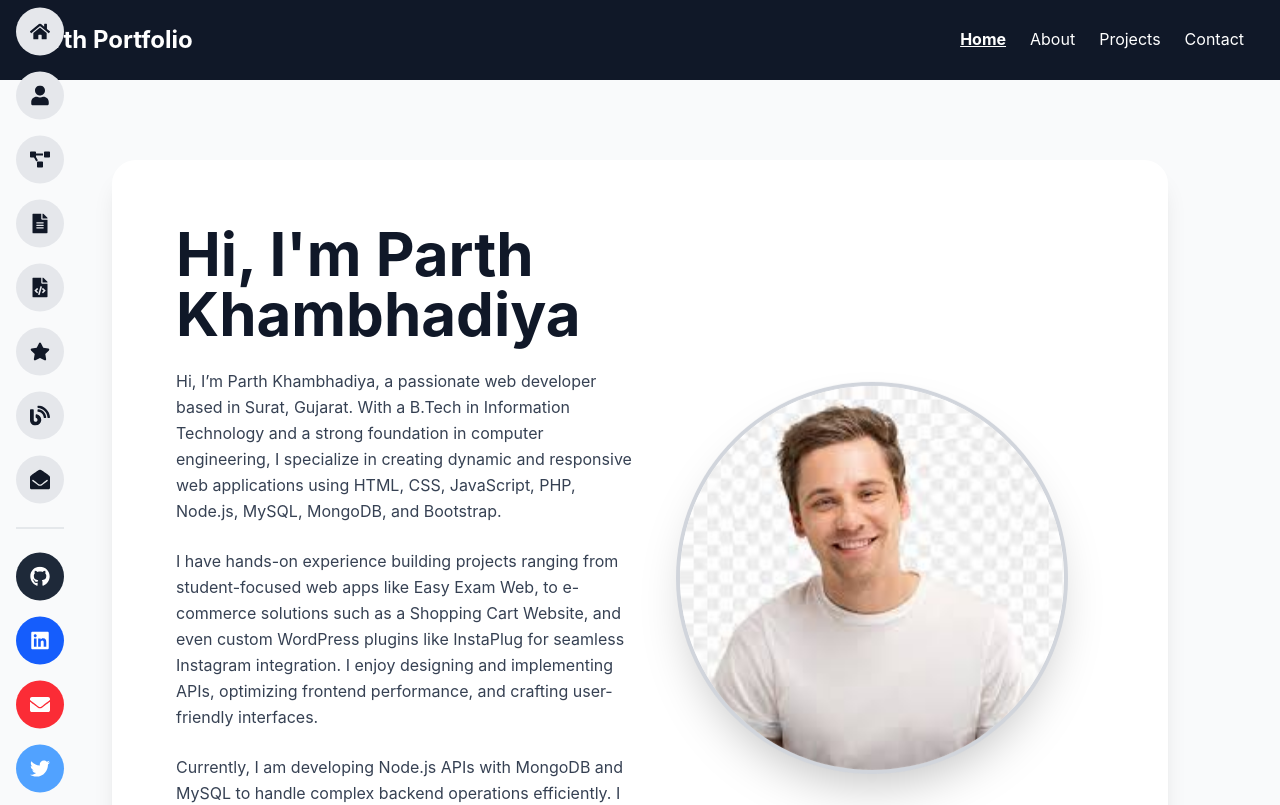
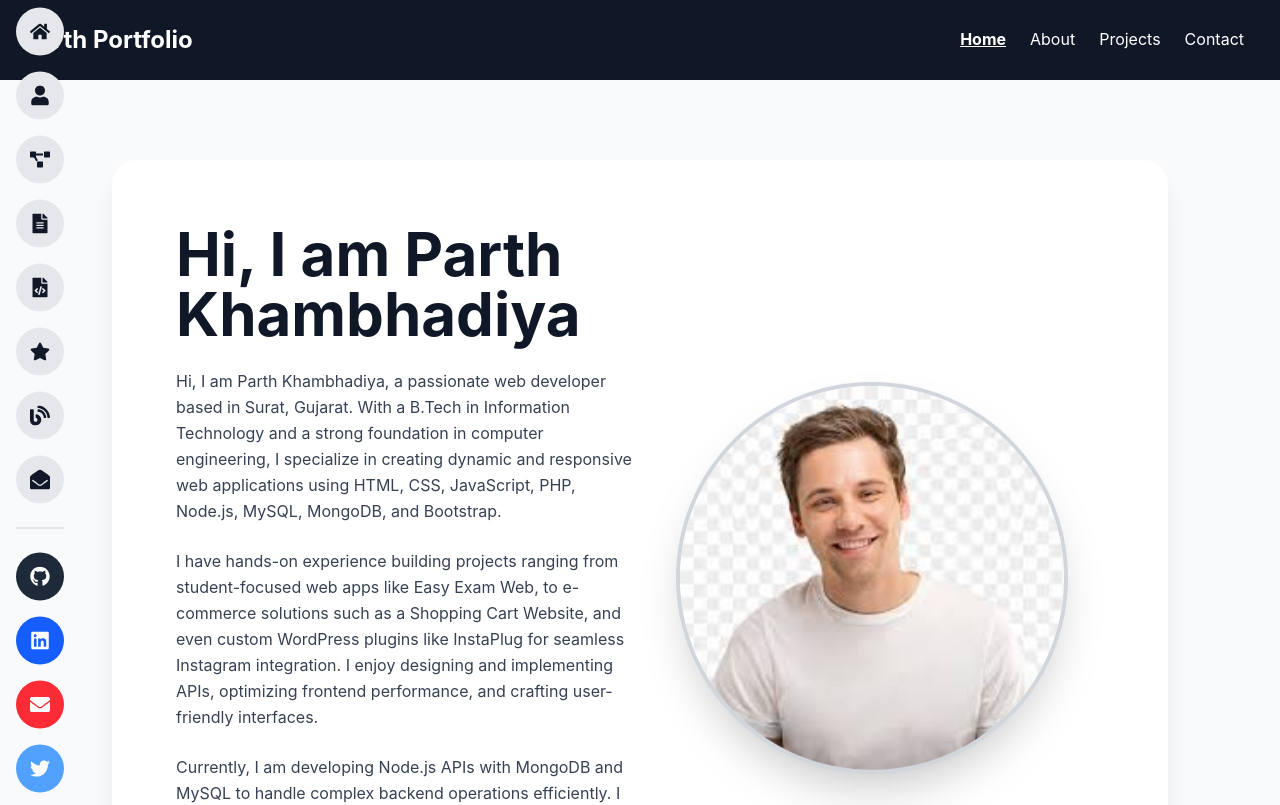
Before and after one commit to CodeBy-ParthKhambhadiya/parth-portfolio, a Next.js app: page / in a window 1280 px wide. Shown: the top 805 px of the page. Built offline with nearby package versions, Linux system fonts and the light colour scheme.

Commit message:
solved build error

```diff
--- a/src/app/page.tsx
+++ b/src/app/page.tsx
@@ -12,10 +12,10 @@ export default function HomePage() {
         {/* Text Content */}
         <div className="md:w-1/2 space-y-6 text-center md:text-left">
           <h1 className="text-4xl md:text-6xl font-bold text-gray-900">
-            Hi, I'm Parth Khambhadiya
+            Hi, I am Parth Khambhadiya
           </h1>
           <p className="text-gray-700 leading-relaxed">
-            Hi, I’m Parth Khambhadiya, a passionate web developer based in Surat, Gujarat. With a B.Tech in Information Technology and a strong foundation in computer engineering, I specialize in creating dynamic and responsive web applications using HTML, CSS, JavaScript, PHP, Node.js, MySQL, MongoDB, and Bootstrap.
+            Hi, I am Parth Khambhadiya, a passionate web developer based in Surat, Gujarat. With a B.Tech in Information Technology and a strong foundation in computer engineering, I specialize in creating dynamic and responsive web applications using HTML, CSS, JavaScript, PHP, Node.js, MySQL, MongoDB, and Bootstrap.
           </p>
           <p className="text-gray-700 leading-relaxed">
             I have hands-on experience building projects ranging from student-focused web apps like Easy Exam Web, to e-commerce solutions such as a Shopping Cart Website, and even custom WordPress plugins like InstaPlug for seamless Instagram integration. I enjoy designing and implementing APIs, optimizing frontend performance, and crafting user-friendly interfaces.
```
